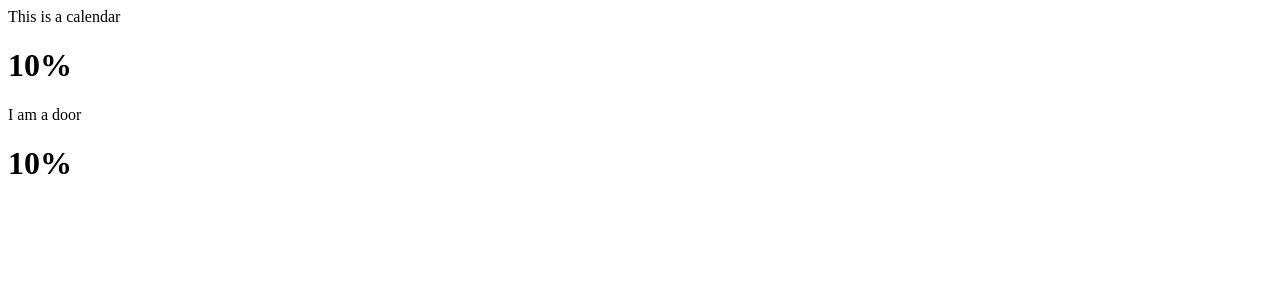
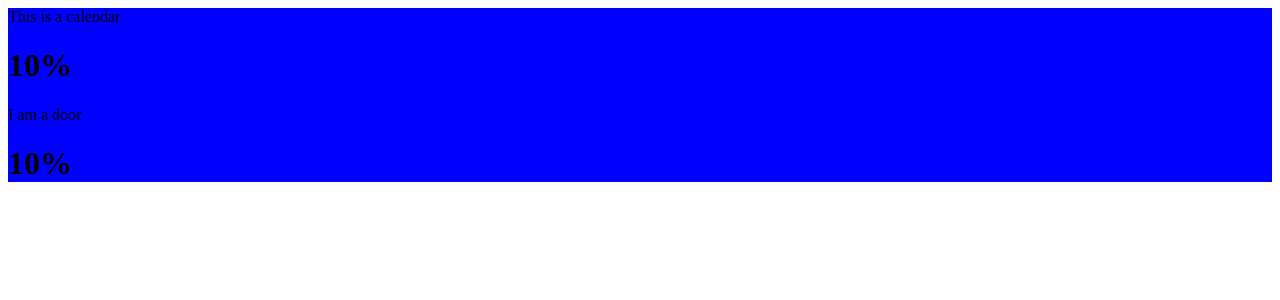
Before and after one commit to nattydodd/react-advent-calendar, a React app: page / in a window 1280 px wide. Shown: the top 300 px of the page. Built offline with nearby package versions, Linux system fonts and the light colour scheme.

Commit message:
configured sass

```diff
--- /dev/null
+++ b/public/css/style.css
@@ -0,0 +1,2 @@
+#mount {
+  background: blue; }
--- a/public/index.html
+++ b/public/index.html
@@ -4,6 +4,7 @@
     <meta charet=utf-8>
     <title>My Advent Calendar</title>
     <link rel="shortcut icon" href="#">
+    <link rel="stylesheet" type="text/css" href="./css/style.css">
     <script src="bundle.js"></script>
   </head>
   <body>
--- /dev/null
+++ b/public/scss/style.scss
@@ -0,0 +1,3 @@
+#mount {
+  background: blue;
+}
--- a/webpack.config.js
+++ b/webpack.config.js
@@ -17,7 +17,7 @@ module.exports = {
         use: [
           'babel-loader',
         ],
-      },
+      }
     ],
   },
   resolve: {
```
Also changed, not shown: package.json (+9 -2 lines), 2 other files (tests, documents, lock files or other folders).
